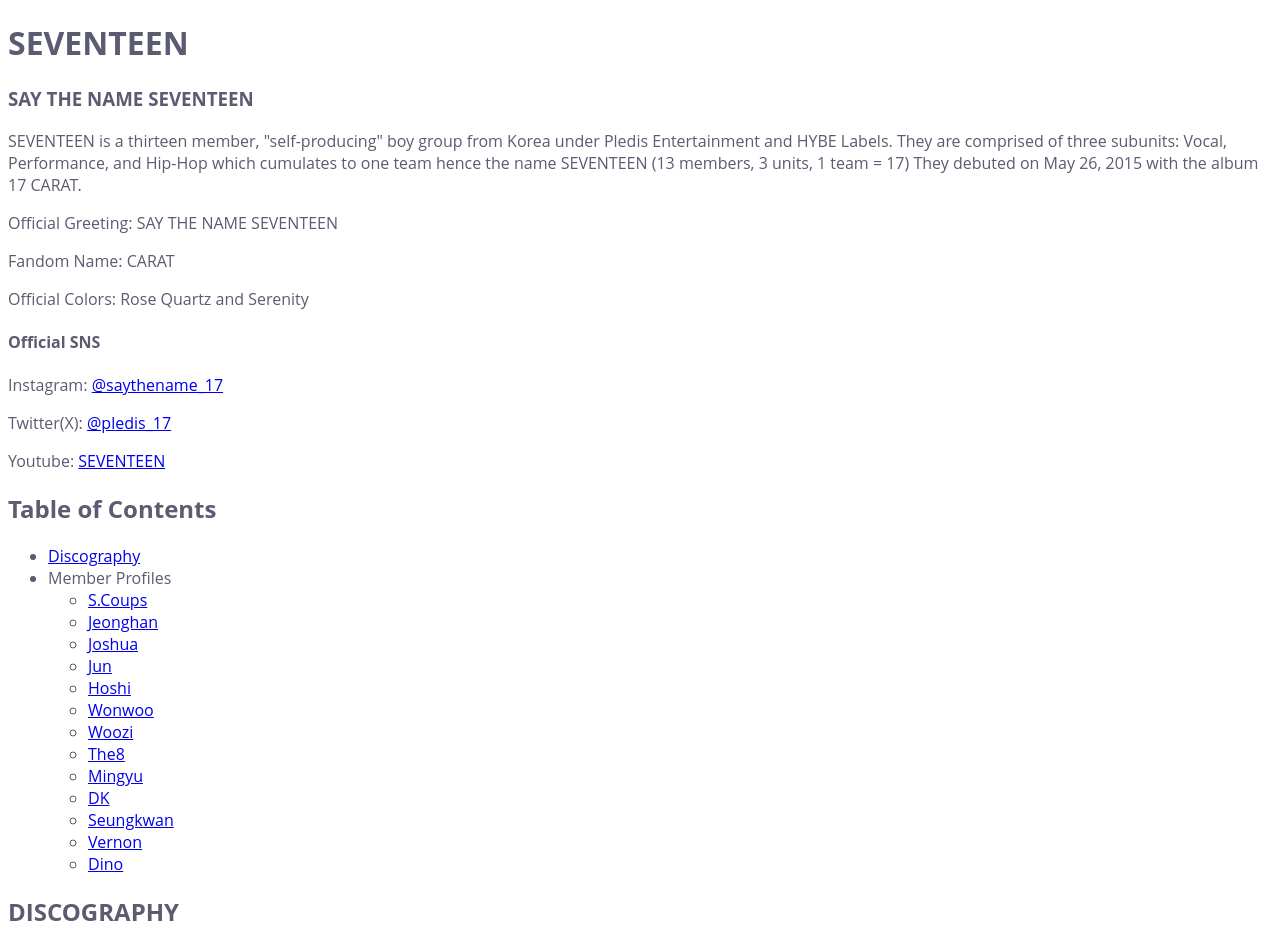
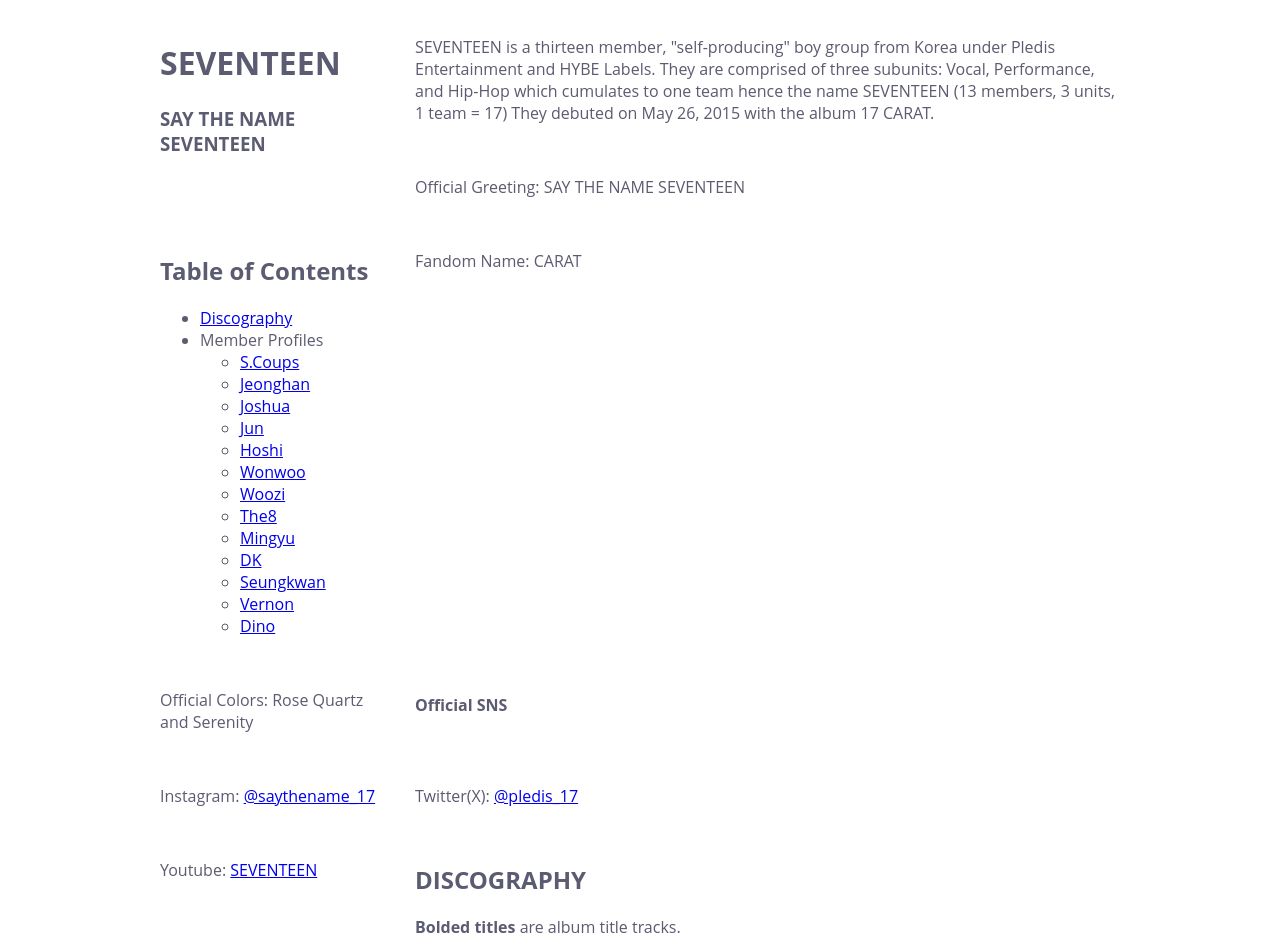
Before and after one commit to lml235/sandbox, a plain HTML site: page index.html in a window 1280 px wide. Shown: the top 941 px of the page. Drawn offline with Linux system fonts and the light colour scheme.

Commit message:
Update style.css

```diff
--- a/css/style.css
+++ b/css/style.css
@@ -3,4 +3,22 @@
   font-size: 18 px;
   color: #5B5B71;
   line-height: 1.5 px;
+
+  max-width: 960px;
+  margin: 20px auto;
+  display: grid;
+  grid-template-columns: 1fr 3fr;
+  grid-gap: 20px;
+  grid-template-areas:
+    "masthead"    "masthead"
+    "navigation"  "introduction"
+    "Discography"  "Disocography"
 }
+
+header {
+  grid-area: masthead;
+}
+
+nav {
+  grid-area: navigation;
+}
```
